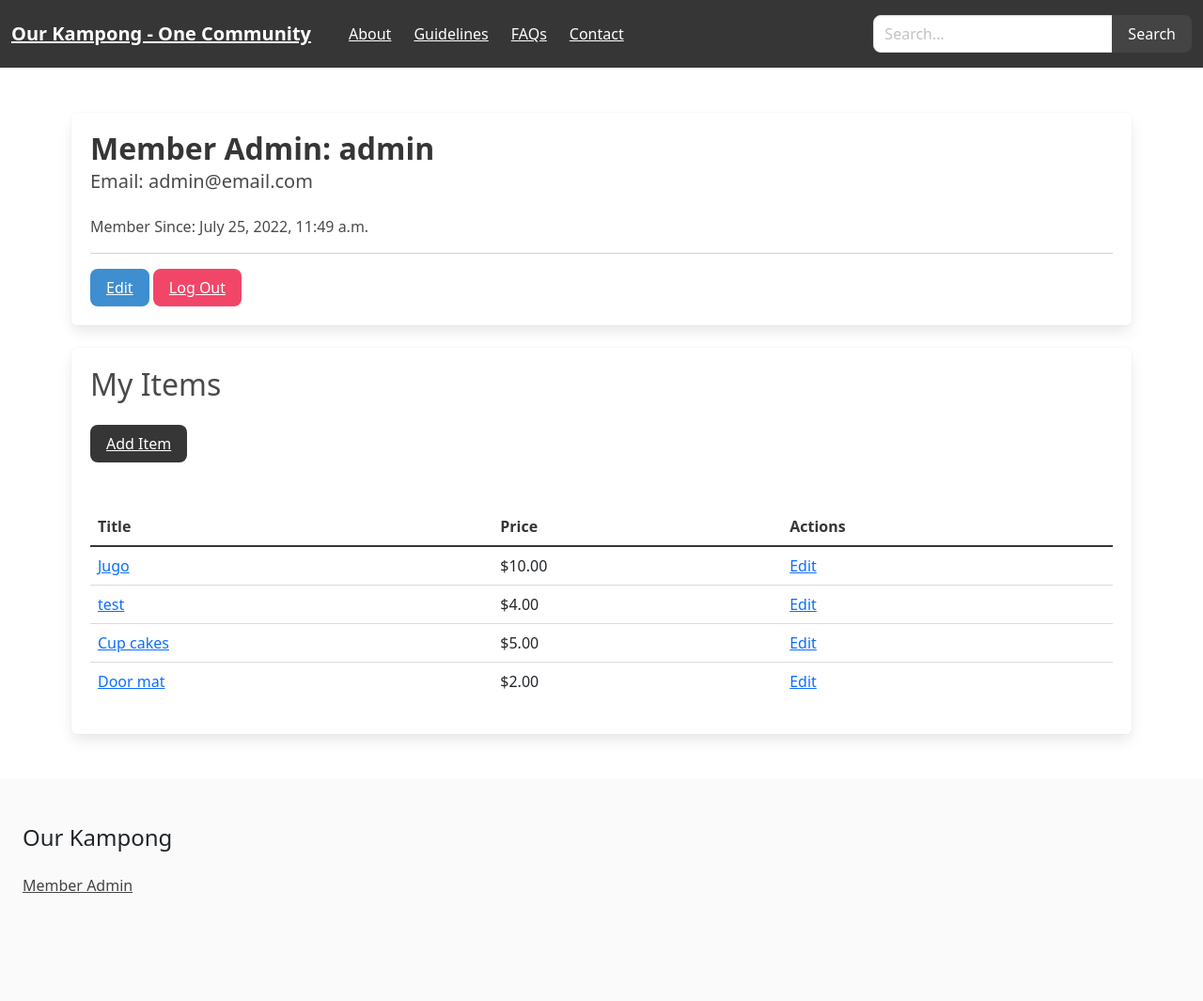
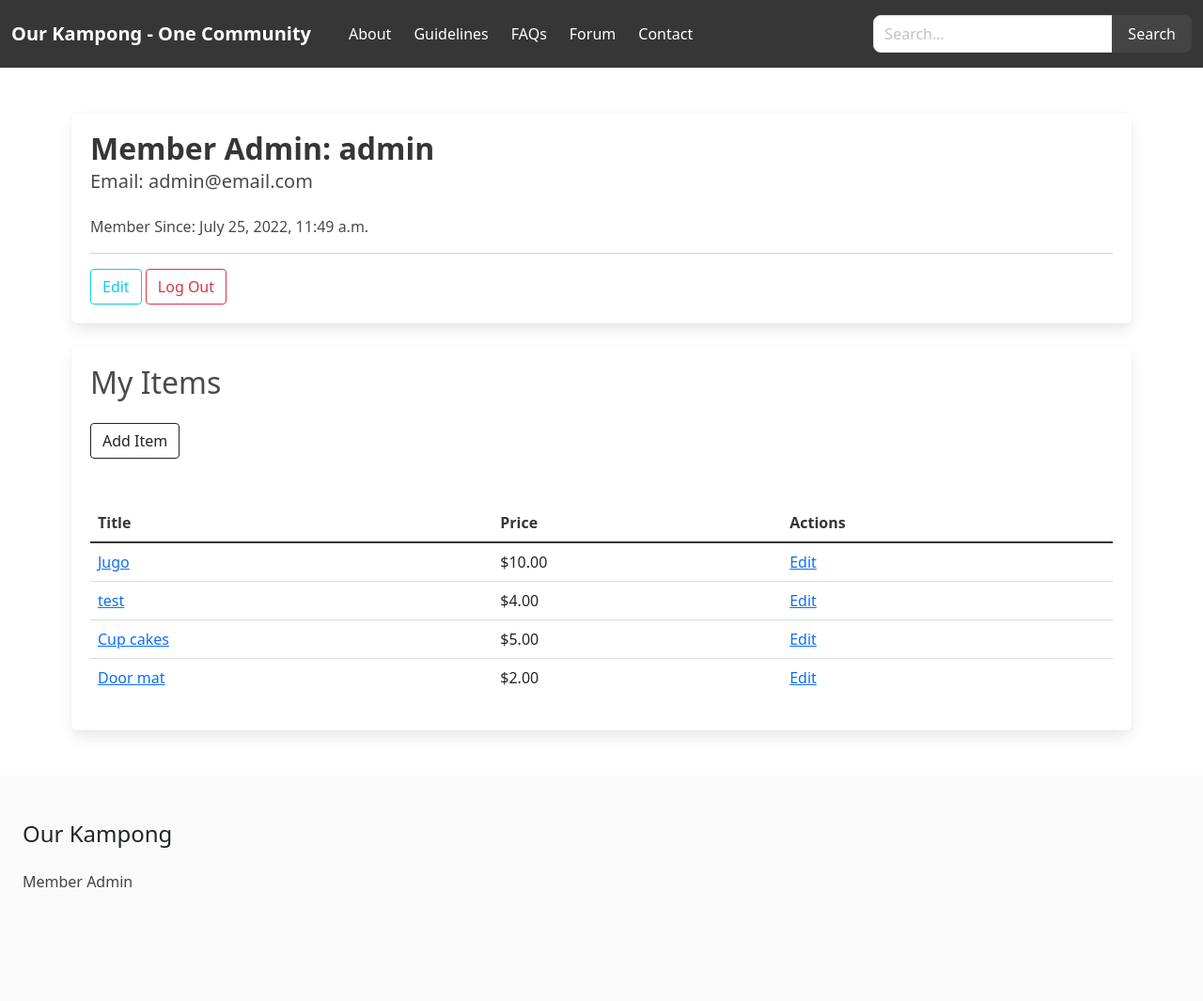
Before and after one commit to msafi04/ourkampong, a Django app: template apps/member/templates/member/member_admin.html in a window 1280 px wide. Shown: the whole page at 94% size. After the commit the page ends 944 px from the top, so only its background shows below. Run offline with Django 3.2, Linux system fonts and the light colour scheme; the template is opened without the code that fills it: values that come from a table or form of the project are taken from there, others are empty; a user stored in the database is signed in; data comes from the database, SQL or seed files in the repository; both versions use the stored data as it was after the commit; tables that the repository leaves empty hold one stand-in row (values such as "Sample post"); parts of the project's set-up code (start-up, migrations or seed data) failed here and were passed over.

Commit message:
basic v2

```diff
--- a/apps/core/templates/core/base.html
+++ b/apps/core/templates/core/base.html
@@ -20,7 +20,7 @@
     <body>
         <nav class="navbar is-dark">
             <div class="navbar-brand">
-                <a href="/" class="navbar-item"><strong>Our Kampong - One Community</strong></a>
+                <a href="/" class="navbar-item" style="text-decoration: none"><strong>Our Kampong - One Community</strong></a>
 
                 <a role="button" class="navbar-burger" aria-label="menu" aria-expanded="false" data-target="main-navbar">
                     <span aria-hidden="true"></span>
@@ -31,10 +31,11 @@
 
             <div class="navbar-menu" id="main-navbar">
                 <div class="navbar-start">
-                    <a href="{% url 'core/about' %}" class="navbar-item">About</a>
-                    <a href="#" class="navbar-item">Guidelines</a>
-                    <a href="#" class="navbar-item">FAQs</a>
-                    <a href="{% url 'core/contact' %}" class="navbar-item">Contact</a>
+                    <a href="{% url 'core/about' %}" class="navbar-item" style="text-decoration: none">About</a>
+                    <a href="#" class="navbar-item" style="text-decoration: none">Guidelines</a>
+                    <a href="#" class="navbar-item" style="text-decoration: none">FAQs</a>
+                    <a href="#" class="navbar-item" style="text-decoration: none">Forum</a>
+                    <a href="{% url 'core/contact' %}" class="navbar-item" style="text-decoration: none">Contact</a>
                 </div>
                 <div class="navbar-end">
                     <div class="navbar-item">
@@ -61,10 +62,10 @@
         <footer class="footer">
             <h3 class="is-size-4 mb-4">Our Kampong</h3>
             {% if request.user.is_authenticated %}
-                <a href="{% url 'member/member_admin.html' %}">Member Admin</a>
+                <a href="{% url 'member/member_admin.html' %}" style="text-decoration: none">Member Admin</a>
             {% else %}
-                <a href="{% url 'member/register_member.html' %}">Register | </a>
-                <a href="{% url 'login' %}">Log In | </a>
+                <a href="{% url 'member/register_member.html' %}" style="text-decoration: none">Register | </a>
+                <a href="{% url 'login' %}" style="text-decoration: none">Log In | </a>
             {% endif %}
         </footer>
 
--- a/apps/core/templates/core/home.html
+++ b/apps/core/templates/core/home.html
@@ -14,10 +14,10 @@
                   <img src="{{ item.get_thumbnail }}">
                </figure>
 
-               <h2  class="subtitle">{{ item.title }}</h2>
+               <h2  class="subtitle">{{ item.title }} <sup><span class="badge rounded-pill bg-primary" style="font-size: 10px">{{ item.label }}</span></sup></h2>
                <h3 class="price is-size-6 mb-5">${{ item.price }}</h2>
                <hr>
-               <a href="{% url 'item/item_detail.html' item.cat_slug item.slug %}" class="button is-dark is-capitalized">View</a>
+               <a href="{% url 'item/item_detail.html' item.cat_slug item.slug %}" class="btn btn-outline-dark is-capitalized">View</a>
 
 
             </div>
--- a/apps/item/models.py
+++ b/apps/item/models.py
@@ -34,18 +34,18 @@ class Category(models.Model):
 
 class Item(models.Model):
     LABEL_CHOICES = (
-        ('NW', 'New'),
-        ('OL', 'Old'),
-        ('US', 'Used'),
-        ('UN', 'Unused'),
-        ('DM', 'Damaged')
+        ('New', 'New'),
+        ('Old', 'Old'),
+        ('Used', 'Used'),
+        ('Unused', 'Unused'),
+        ('Damaged', 'Damaged')
     )
     #category = models.ForeignKey(Category, related_name = 'items', on_delete = models.CASCADE)
     category = models.CharField(choices = Category.CATEGORY_CHOICES, max_length = 2, verbose_name = 'Categories')
     cat_slug = models.SlugField(max_length = 255, default = None)
     member = models.ForeignKey(Member, related_name = 'items', on_delete = models.CASCADE)
     title = models.CharField(max_length = 255)
-    label = models.CharField(choices = LABEL_CHOICES, max_length = 2, verbose_name = 'Labels')
+    label = models.CharField(choices = LABEL_CHOICES, max_length = 7, verbose_name = 'Labels')
     slug = models.SlugField(max_length = 255)
     description = models.TextField(blank = True, null = True)
     price = models.DecimalField(max_digits = 6, decimal_places = 2)
--- a/apps/member/forms.py
+++ b/apps/member/forms.py
@@ -17,4 +17,4 @@ class MemberChangeForm(UserChangeForm):
 class ItemForm(ModelForm):
     class Meta:
         model = Item
-        fields = ['category', 'image', 'title', 'description', 'price']
+        fields = ['category', 'image', 'title', 'label', 'description', 'price']
--- a/apps/member/templates/member/add_item.html
+++ b/apps/member/templates/member/add_item.html
@@ -12,8 +12,8 @@
         <hr>
         <div class="field">
             <div class="control">
-                <button class="button is-dark is-capitalize">Submit</button>
-                <a href="{% url 'member/member_admin.html' %}" class="button is-danger">Cancel</a>
+                <button class="btn btn-outline-dark is-capitalize">Submit</button>
+                <a href="{% url 'member/member_admin.html' %}" class="btn btn-outline-danger">Cancel</a>
             </div>
         </div>
     </form>
--- a/apps/member/templates/member/member_admin.html
+++ b/apps/member/templates/member/member_admin.html
@@ -9,13 +9,13 @@
         <p class="date-heading">Member Since: {{ user.created_on }}</p>
 
         <hr>
-        <a href="#" class="button is-info is-capitalized">Edit</a>
-        <a href="{% url 'logout' %}" class="button is-danger is-capitalized">Log Out</a>
+        <a href="#" class="btn btn-outline-info is-capitalized">Edit</a>
+        <a href="{% url 'logout' %}" class="btn btn-outline-danger is-capitalized">Log Out</a>
     </div>
     <div class="box">
         <h2 class="is-size-3 mb-4">My Items</h2>
 
-        <a href="{% url 'member/add_item.html' %}" class="button is-dark is-capitalized mb-6">Add Item</a>
+        <a href="{% url 'member/add_item.html' %}" class="btn btn-outline-dark is-capitalized mb-6">Add Item</a>
 
         {% if messages %}
             {% for message in messages %}
--- a/static/styles/main.css
+++ b/static/styles/main.css
@@ -19,6 +19,7 @@
     display: inline-block;
     color: #444;
 }
+
 
 /**
 * Bulma overrides
```
Also changed, not shown: apps/item/templates/item/item_detail.html (+7 -7 lines), apps/item/migrations/0003_auto_20220727_1117.py (added), apps/member/templates/member/delete_item.html (deleted), db.sqlite3, media/uploads/IMG-20190925-WA0007.jpg (added), media/uploads/IMG-20190925-WA0007_KSc6hwm.jpg (added), media/uploads/uploads/IMG-20190925-WA0007.jpg (added), media/uploads/uploads/IMG-20190925-WA0007_KSc6hwm.jpg (added), 1 other file.
